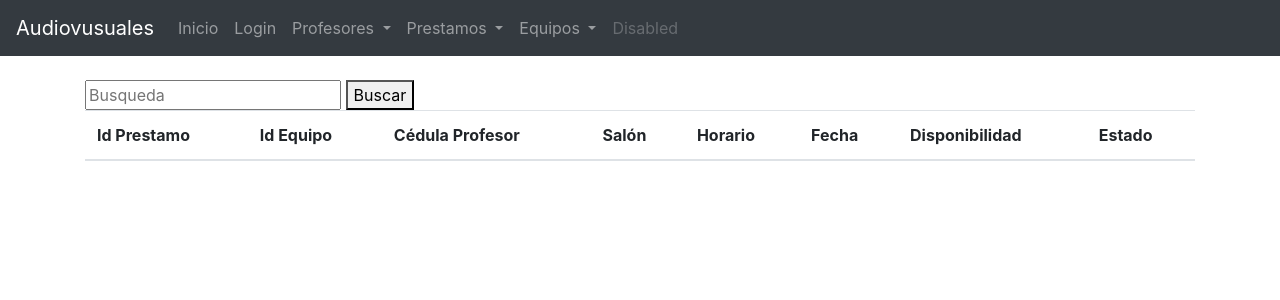
After one commit to santtury/ProyectoAudiovisuales, a Flask app: page /buscarPrestamos in a window 1280 px wide. The commit adds this page. Shown: the top 300 px of the page. Run offline with Flask 2, Linux system fonts and the light colour scheme; data that the repository does not hold is empty; parts of the project's set-up code (start-up, migrations or seed data) failed here and were passed over; some libraries are stand-ins or nearby versions.

Commit message:
Buscar Prestamo

```diff
--- a/app/static/App.py
+++ b/app/static/App.py
@@ -1,5 +1,5 @@
-from flask import Flask, render_template, request, redirect, url_for, flash,session
-from flask_mysqldb import MySQL,MySQLdb
+from flask import Flask, render_template, request, redirect, url_for, flash, session
+from flask_mysqldb import MySQL, MySQLdb
 from flask import Flask
 from datetime import datetime, date, time, timedelta
 import calendar
@@ -8,94 +8,96 @@ import os
 
 
 app = Flask(__name__)
-app.config['MYSQL_HOST']='localhost'
-app.config['MYSQL_USER']='root'
-app.config['MYSQL_PASSWORD']=''
-app.config['MYSQL_DB']='audiovisuales'
+app.config["MYSQL_HOST"] = "localhost"
+app.config["MYSQL_USER"] = "root"
+app.config["MYSQL_PASSWORD"] = ""
+app.config["MYSQL_DB"] = "audiovisuales"
 
 
 mysql = MySQL(app)
 
-app.secret_key = 'mysecretkey'
+app.secret_key = "mysecretkey"
 
-    #  if para comparar la fecha      if   fecha>=(data+3):
+#  if para comparar la fecha      if   fecha>=(data+3):
 
 
-@app.route('/')
+@app.route("/")
 def index():
     cur = mysql.connection.cursor()
-    cur.execute('SELECT * FROM profesores')
+    cur.execute("SELECT * FROM profesores")
     fecha = "14/10/2019"
-    day = (fecha[0]+fecha[1])
+    day = fecha[0] + fecha[1]
     dos = int(float(day))
-    uno = time.strftime('%d')
+    uno = time.strftime("%d")
     dia = int(float(uno))
-    dias = dia+3
-    if dos >= dias :
+    dias = dia + 3
+    if dos >= dias:
         print("DIAS HABILES:  ", dias)
         print("FECHA SOLICITUD:  ", dos)
     data = cur.fetchall()
-    return render_template('login.html', profesores = data)
+    return render_template("login.html", profesores=data)
 
-@app.route('/inicio')
+
+@app.route("/inicio")
 def inicio():
     cur = mysql.connection.cursor()
-    cur.execute('SELECT * FROM profesores')
+    cur.execute("SELECT * FROM profesores")
     data = cur.fetchall()
-    return render_template('registrarProfesores.html', profesores = data)
+    return render_template("registrarProfesores.html", profesores=data)
 
 
-@app.route('/inicioEquipos')
+@app.route("/inicioEquipos")
 def inicioEquipos():
     cur = mysql.connection.cursor()
-    cur.execute('SELECT * FROM equipos')
+    cur.execute("SELECT * FROM equipos")
     data = cur.fetchall()
-    return render_template('registrarEquipo.html', equipos = data)
+    return render_template("registrarEquipo.html", equipos=data)
 
 
-@app.route('/buscarEquipos')
+@app.route("/buscarEquipos")
 def buscarEquipos():
-    cur=mysql.connection.cursor()
-    cur.execute('SELECT * FROM equipos')
+    cur = mysql.connection.cursor()
+    cur.execute("SELECT * FROM equipos")
     data = cur.fetchall()
-    return render_template('buscarEquipo.html', equipos=data)
+    return render_template("buscarEquipo.html", equipos=data)
 
 
-
-@app.route('/seguimiento')
+@app.route("/seguimiento")
 def seguimiento():
     cur = mysql.connection.cursor()
-    cur.execute('SELECT * FROM seguimiento')
+    cur.execute("SELECT * FROM seguimiento")
     data = cur.fetchall()
-    return render_template('seguimientoProfesor.html', seguimientos = data)
+    return render_template("seguimientoProfesor.html", seguimientos=data)
 
-#-
 
-@app.route("/getTime", methods=['GET'])
+# -
+
+
+@app.route("/getTime", methods=["GET"])
 def getTime():
-    dia=time.strftime('%Y')
+    dia = time.strftime("%Y")
     print("DIAAAAA:  ", dia)
-    print("server time : ", time.strftime('%A %B, %d %Y %H:%M:%S'))
-    return render_template('registrar.html')
+    print("server time : ", time.strftime("%A %B, %d %Y %H:%M:%S"))
+    return render_template("registrar.html")
 
-@app.route('/login',methods=["GET","POST"])
+
+@app.route("/login", methods=["GET", "POST"])
 def login():
-    if request.method == 'POST':
-        email = request.form['email']
-        password = request.form['password']
+    if request.method == "POST":
+        email = request.form["email"]
+        password = request.form["password"]
 
         curl = mysql.connection.cursor(MySQLdb.cursors.DictCursor)
-        curl.execute("SELECT * FROM profesores WHERE email=%s",(email,))
+        curl.execute("SELECT * FROM profesores WHERE email=%s", (email,))
         user = curl.fetchone()
         print(str(password))
 
-
         curl.close()
         if len(user) > 0:
-            if str(user["contraseña"])==str(password):
+            if str(user["contraseña"]) == str(password):
 
-               # session['names'] = user['name']
-               # session['email'] = user['email']
+                # session['names'] = user['name']
+                # session['email'] = user['email']
                 return render_template("layoutProfesor.html")
             else:
                 return "Error password and email not match"
@@ -104,65 +106,72 @@ def login():
     else:
         return render_template("login.html")
 
+    return render_template("layoutAdmin.html")
 
-    return render_template('layoutAdmin.html')
 
-@app.route('/add_profesor',  methods=['POST'])
+@app.route("/add_profesor", methods=["POST"])
 def add_profesor():
-    if  request.method == 'POST':
-        nombre = request.form['Nombre']
-        apellido = request.form['Apellido']
-        cedula = request.form['Cedula']
-        email = request.form['Email']
-        programa = request.form['Programa']
-        contraseña = request.form['Contraseña']
+    if request.method == "POST":
+        nombre = request.form["Nombre"]
+        apellido = request.form["Apellido"]
+        cedula = request.form["Cedula"]
+        email = request.form["Email"]
+        programa = request.form["Programa"]
+        contraseña = request.form["Contraseña"]
 
         cur = mysql.connection.cursor()
-        cur.execute('INSERT INTO profesores (Nombre,Apellido,Cedula,Email,Programa,Contraseña) VALUES (%s, %s, %s,%s, %s, %s)',
-         (nombre,apellido,cedula,email,programa,contraseña))
+        cur.execute(
+            "INSERT INTO profesores (Nombre,Apellido,Cedula,Email,Programa,Contraseña) VALUES (%s, %s, %s,%s, %s, %s)",
+            (nombre, apellido, cedula, email, programa, contraseña),
+        )
         mysql.connection.commit()
-        flash('Profesor Agregado')
+        flash("Profesor Agregado")
 
-        return redirect(url_for('index'))
+        return redirect(url_for("index"))
 
 
-@app.route('/add_seguimiento',  methods=['POST'])
+@app.route("/add_seguimiento", methods=["POST"])
 def add_seguimiento():
-    if  request.method == 'POST':
-        idseguimiento = request.form['Idseguimiento']
-        profesor = request.form['Profesor']
-        prestamo = request.form['Prestamo']
-        calificacion = request.form['Calificacion']
+    if request.method == "POST":
+        idseguimiento = request.form["Idseguimiento"]
+        profesor = request.form["Profesor"]
+        prestamo = request.form["Prestamo"]
+        calificacion = request.form["Calificacion"]
 
         cur = mysql.connection.cursor()
-        cur.execute('INSERT INTO seguimiento (Idseguimiento,Profesor,Prestamo,Calificacion) VALUES (%s, %s, %s,%s)',
-         (idseguimiento,profesor,prestamo,calificacion))
+        cur.execute(
+            "INSERT INTO seguimiento (Idseguimiento,Profesor,Prestamo,Calificacion) VALUES (%s, %s, %s,%s)",
+            (idseguimiento, profesor, prestamo, calificacion),
+        )
         mysql.connection.commit()
-        flash('Seguimeitno Agregado')
+        flash("Seguimeitno Agregado")
 
-        return redirect(url_for('index'))
+        return redirect(url_for("index"))
 
 
-#-
+# -
 
-@app.route('/edit/<cedula>')
+
+@app.route("/edit/<cedula>")
 def get_contact(cedula):
-    cur= mysql.connection.cursor()
-    cur.execute('SELECT * FROM profesores WHERE cedula = %s',{cedula})
-    data=cur.fetchall()
+    cur = mysql.connection.cursor()
+    cur.execute("SELECT * FROM profesores WHERE cedula = %s", {cedula})
+    data = cur.fetchall()
     print(data)
-    return render_template('editar_profesor.html', profesor = data[0])
+    return render_template("editar_profesor.html", profesor=data[0])
 
-@app.route('/update/<string:cedula>', methods = ['POST'])
+
+@app.route("/update/<string:cedula>", methods=["POST"])
 def update_profesor(cedula):
-    if request.method == 'POST':
-         nombre = request.form['nombre']
-         apellido = request.form['apellido']
-         email = request.form['email']
-         programa = request.form['programa']
-         contraseña = request.form['contraseña']
-         cur = mysql.connection.cursor()
-         cur.execute("""
+    if request.method == "POST":
+        nombre = request.form["nombre"]
+        apellido = request.form["apellido"]
+        email = request.form["email"]
+        programa = request.form["programa"]
+        contraseña = request.form["contraseña"]
+        cur = mysql.connection.cursor()
+        cur.execute(
+            """
             UPDATE profesores
             SET nombre = %s,
                 apellido = %s,
@@ -171,157 +180,177 @@ def update_profesor(cedula):
                 contraseña = %s
 
             WHERE cedula = %s
-          """,(nombre, apellido,cedula,email,programa,contraseña))
-         cur.connection.commit()
-         flash('actualizado')
-         return redirect(url_for('index'))
+          """,
+            (nombre, apellido, cedula, email, programa, contraseña),
+        )
+        cur.connection.commit()
+        flash("actualizado")
+        return redirect(url_for("index"))
 
-@app.route('/delete/<string:cedula>')
+
+@app.route("/delete/<string:cedula>")
 def delete_profesor(cedula):
     cur = mysql.connection.cursor()
-    cur.execute('DELETE FROM profesores WHERE cedula=  %(Cedula)s', {'Cedula':cedula})
+    cur.execute("DELETE FROM profesores WHERE cedula=  %(Cedula)s", {"Cedula": cedula})
     mysql.connection.commit()
-    return redirect(url_for('index'))
+    return redirect(url_for("index"))
 
-@app.route('/Busqueda')
+
+@app.route("/Busqueda")
 def Busqueda():
 
-    return render_template('buscarprofesor.html')
+    return render_template("buscarprofesor.html")
 
 
-
-@app.route('/Buscar', methods = ['POST'])
+@app.route("/Buscar", methods=["POST"])
 def Buscar():
-    if request.method == 'POST':
-        busqueda = request.form['busqueda']
+    if request.method == "POST":
+        busqueda = request.form["busqueda"]
         cur = mysql.connection.cursor()
-        cur.execute("SELECT * FROM profesores WHERE cedula = %(cedula)s", {'cedula':busqueda})
+        cur.execute(
+            "SELECT * FROM profesores WHERE cedula = %(cedula)s", {"cedula": busqueda}
+        )
         data = cur.fetchall()
         print(data)
-        return render_template('buscarprofesor.html', profesores = data)
+        return render_template("buscarprofesor.html", profesores=data)
 
 
-
-@app.route('/BuscarEquipo', methods = ['POST'])
+@app.route("/BuscarEquipo", methods=["POST"])
 def BuscarEquipo():
-       if request.method == 'POST':
-        busquedaEquipo = request.form['busquedaEquipo']
+    if request.method == "POST":
+        busquedaEquipo = request.form["busquedaEquipo"]
         cur = mysql.connection.cursor()
-        cur.execute("SELECT * FROM equipos WHERE id = %(id)s", {'id':busquedaEquipo})
+        cur.execute("SELECT * FROM equipos WHERE id = %(id)s", {"id": busquedaEquipo})
         data = cur.fetchall()
         print(data)
-        return render_template('buscarEquipo.html', equipos = data)
+        return render_template("buscarEquipo.html", equipos=data)
 
 
-@app.route('/add_equipo',  methods=['POST'])
+@app.route("/add_equipo", methods=["POST"])
 def add_equipo():
-    if  request.method == 'POST':
+    if request.method == "POST":
 
-        nombre = request.form['nombre']
-        facultad = request.form['facultad']
-        estadoActual = request.form['estadoActual']
+        nombre = request.form["nombre"]
+        facultad = request.form["facultad"]
+        estadoActual = request.form["estadoActual"]
 
         cur = mysql.connection.cursor()
-        cur.execute('INSERT INTO equipos (nombre,facultad,estadoActual) VALUES (%s,%s, %s)',
-         (nombre,facultad,estadoActual))
+        cur.execute(
+            "INSERT INTO equipos (nombre,facultad,estadoActual) VALUES (%s,%s, %s)",
+            (nombre, facultad, estadoActual),
+        )
         mysql.connection.commit()
-        flash('Equipo Agregado')
+        flash("Equipo Agregado")
 
-        return redirect(url_for('inicioEquipos'))
-
-@app.route('/deleteEquipo/<string:id>')
-def delete_equipo(id):
-    cur=mysql.connection.cursor()
-    cur.execute('DELETE FROM equipos WHERE id= {0}'.format(id))
-    mysql.connection.commit()
-    flash('Equipo eliminado')
-    return redirect(url_for('inicioEquipos'))
+        return redirect(url_for("inicioEquipos"))
 
 
-@app.route('/editarEquipo/<id>')
+@app.route("/deleteEquipo/<string:id>")
+def delete_equipo(id):
+    cur = mysql.connection.cursor()
+    cur.execute("DELETE FROM equipos WHERE id= {0}".format(id))
+    mysql.connection.commit()
+    flash("Equipo eliminado")
+    return redirect(url_for("inicioEquipos"))
+
+
+@app.route("/editarEquipo/<id>")
 def editar_equipo(id):
-    cur=mysql.connection.cursor()
-    cur.execute('SELECT * FROM equipos WHERE id= %s', (id))
-    data=cur.fetchall()
-    return render_template('editarEquipo.html', equipo=data[0])
+    cur = mysql.connection.cursor()
+    cur.execute("SELECT * FROM equipos WHERE id= %s", (id))
+    data = cur.fetchall()
+    return render_template("editarEquipo.html", equipo=data[0])
 
-@app.route('/updateEquipo/<id>', methods=['POST'])
+
+@app.route("/updateEquipo/<id>", methods=["POST"])
 def updateEquipo(id):
-  if request.method == 'POST':
-      nombre = request.form['nombre']
-      facultad = request.form['facultad']
-      estadoActual = request.form['estadoActual']
-      cur = mysql.connection.cursor()
-      cur.execute("""
+    if request.method == "POST":
+        nombre = request.form["nombre"]
+        facultad = request.form["facultad"]
+        estadoActual = request.form["estadoActual"]
+        cur = mysql.connection.cursor()
+        cur.execute(
+            """
         UPDATE equipos
         SET nombre = %s,
           facultad = %s,
           estadoActual = %s
           WHERE id = %s
-      """, (nombre, facultad, estadoActual, id))
-      mysql.connection.commit()
-      flash('equipo actualizado satisfactoriamente')
-      return redirect(url_for('inicioEquipos'))
+      """,
+            (nombre, facultad, estadoActual, id),
+        )
+        mysql.connection.commit()
+        flash("equipo actualizado satisfactoriamente")
+        return redirect(url_for("inicioEquipos"))
 
-#--------------------------------START Prestamos--------------------------------
 
-@app.route('/prestamos')
+# --------------------------------START Prestamos--------------------------------
+
+
+@app.route("/prestamos")
 def prestamos():
     cur = mysql.connection.cursor()
-    cur.execute('SELECT * FROM prestamos')
+    cur.execute("SELECT * FROM prestamos")
     data = cur.fetchall()
-    return render_template('registrarPrestamo.html', prestamos = data)
+    return render_template("registrarPrestamo.html", prestamos=data)
 
-@app.route('/add_prestamo',  methods=['POST'])
+
+@app.route("/add_prestamo", methods=["POST"])
 def add_prestamo():
 
-    if  request.method == 'POST':
+    if request.method == "POST":
 
-        #idPrestamo = request.form['idPrestamo']
-        idEquipo = request.form['idEquipo']
-        cedulaProfesor = request.form['cedulaProfesor']
-        salon = request.form['salon']
-        horario = request.form['horario']
-        fecha = request.form['fecha']
-        disponibilidad = request.form['disponibilidad']
-        #estado = request.form['estado']
+        # idPrestamo = request.form['idPrestamo']
+        idEquipo = request.form["idEquipo"]
+        cedulaProfesor = request.form["cedulaProfesor"]
+        salon = request.form["salon"]
+        horario = request.form["horario"]
+        fecha = request.form["fecha"]
+        disponibilidad = request.form["disponibilidad"]
+        # estado = request.form['estado']
 
         cur = mysql.connection.cursor()
-        cur.execute('INSERT INTO prestamos (idEquipo,cedulaProfesor,salon,horario,fecha,disponibilidad) VALUES (%s, %s, %s, %s, %s, %s)',
-         (idEquipo,cedulaProfesor,salon,horario,fecha,disponibilidad))
+        cur.execute(
+            "INSERT INTO prestamos (idEquipo,cedulaProfesor,salon,horario,fecha,disponibilidad) VALUES (%s, %s, %s, %s, %s, %s)",
+            (idEquipo, cedulaProfesor, salon, horario, fecha, disponibilidad),
+        )
         mysql.connection.commit()
-        flash('Prestamo Agregado')
+        flash("Prestamo Agregado")
 
-        return redirect(url_for('prestamos'))
-
-@app.route('/deletePrestamo/<string:id>')
-def delete_prestamo(id):
-    cur=mysql.connection.cursor()
-    cur.execute('DELETE FROM prestamos WHERE idPrestamo= {0}'.format(id))
-    mysql.connection.commit()
-    flash('Prestamo eliminado :.v')
-    return redirect(url_for('prestamos'))
+        return redirect(url_for("prestamos"))
 
 
-@app.route('/editarPrestamo/<id>')
+@app.route("/deletePrestamo/<string:id>")
+def delete_prestamo(id):
+    cur = mysql.connection.cursor()
+    cur.execute("DELETE FROM prestamos WHERE idPrestamo= {0}".format(id))
+    mysql.connection.commit()
+    flash("Prestamo eliminado :.v")
+    return redirect(url_for("prestamos"))
+
+
+@app.route("/editarPrestamo/<id>")
 def editar_prestamo(id):
-    cur=mysql.connection.cursor()
-    cur.execute('SELECT * FROM prestamos WHERE idPrestamo=%s', (id))
-    data=cur.fetchall()
-    return render_template('editarPrestamo.html', prestamo=data[0])
+    cur = mysql.connection.cursor()
+    cur.execute("SELECT * FROM prestamos WHERE idPrestamo=%s", (id))
+    data = cur.fetchall()
+    return render_template("editarPrestamo.html", prestamo=data[0])
 
-@app.route('/updatePrestamo/<id>', methods=['POST'])
+
+@app.route("/updatePrestamo/<id>", methods=["POST"])
 def update_prestamo(id):
-     if request.method == 'POST':
-         idEquipo = request.form['idEquipo']
-         cedulaProfesor = request.form['cedulaProfesor']
-         salon = request.form['salon']
-         horario = request.form['horario']
-         fecha = request.form['fecha']
-         disponibilidad = request.form['disponibilidad']
+    if request.method == "POST":
+        idEquipo = request.form["idEquipo"]
+        cedulaProfesor = request.form["cedulaProfesor"]
+        salon = request.form["salon"]
+        horario = request.form["horario"]
+        fecha = request.form["fecha"]
+        disponibilidad = request.form["disponibilidad"]
+        estado = request.form["estado"]
 
-         cur = mysql.connection.cursor()
-         cur.execute("""
+        cur = mysql.connection.cursor()
+        cur.execute(
+            """
             UPDATE prestamos
             SET idEquipo = %s,
                 cedulaProfesor = %s,
@@ -329,14 +358,49 @@ def update_prestamo(id):
                 horario = %s,
                 fecha = %s
                 disponibilidad = %s
+                estado = %s
 
             WHERE idPrestamo = %s
-          """,(idEquipo, cedulaProfesor, salon, horario, fecha, disponibilidad, id))
-         cur.connection.commit()
-         flash('Prestamo actualizado :d')
-         return redirect(url_for('prestamos'))
+          """,
+            (
+                idEquipo,
+                cedulaProfesor,
+                salon,
+                horario,
+                fecha,
+                disponibilidad,
+                estado,
+                id,
+            ),
+        )
+        cur.connection.commit()
+        flash("Prestamo actualizado :d")
+        return redirect(url_for("prestamos"))
 
-#--------------------------------END Prestamos--------------------------------
 
-if __name__== "__main__":
-    app.run(port =3000, debug = True)
+@app.route("/buscarPrestamos")
+def buscarPrestamo():
+    cur = mysql.connection.cursor()
+    cur.execute("SELECT * FROM prestamos")
+    data = cur.fetchall()
+    return render_template("buscarPrestamo.html", prestamos=data)
+
+
+@app.route("/BuscarPrestamo", methods=["POST"])
+def BuscarPrestamo():
+    if request.method == "POST":
+        busquedaPrestamo = request.form["busquedaPrestamo"]
+        cur = mysql.connection.cursor()
+        cur.execute(
+            "SELECT * FROM prestamos WHERE idPrestamo = %(idPrestamo)s",
+            {"idPrestamo": busquedaPrestamo},
+        )
+        data = cur.fetchall()
+        print(data)
+        return render_template("buscarPrestamo.html", prestamos=data)
+
+
+# --------------------------------END Prestamos--------------------------------
+
+if __name__ == "__main__":
+    app.run(port=3000, debug=True)
--- /dev/null
+++ b/app/static/templates/buscarPrestamo.html
@@ -0,0 +1,51 @@
+{% extends 'nuevoLayout.html' %}
+
+{% block title %} BuscarPrestamo {% endblock %}
+
+
+{% block body %}
+
+<br>
+<form action="/BuscarPrestamo" method="POST">
+    <input type="text" name="busquedaPrestamo" placeholder="Busqueda">
+    <button type="submit">Buscar</button>
+</form>
+
+<table class="table table-striped">
+    <thead>
+        <tr>
+            <th scope="col">Id Prestamo</th>
+            <th scope="col">Id Equipo</th>
+            <th scope="col">Cédula Profesor</th>
+            <th scope="col">Salón</th>
+            <th scope="col">Horario</th>
+            <th scope="col">Fecha</th>
+            <th scope="col">Disponibilidad</th>
+            <th scope="col">Estado</th>
+
+        </tr>
+    </thead>
+    <tbody>
+
+        {% for prestamo in prestamos  %}
+        <tr>
+            <th scope="row">{{prestamo.0}}</th>
+            <td>{{prestamo.1}}</td>
+            <td>{{prestamo.2}}</td>
+            <td>{{prestamo.3}}</td>
+            <td>{{prestamo.4}}</td>
+            <td>{{prestamo.5}}</td>
+            <td>{{prestamo.6}}</td>
+            <td>{{prestamo.7}}</td>
+
+            <td>
+                <a href="/editarPrestamo/{{prestamo.0}}">Editar</a>
+                <a href="/deletePrestamo/{{prestamo.0}}">Eliminar</a>
+        </td>
+
+        </tr>
+        {% endfor %}
+    </tbody>
+</table>
+
+{% endblock %}
--- a/app/static/templates/editarPrestamo.html
+++ b/app/static/templates/editarPrestamo.html
@@ -6,6 +6,7 @@
     <input type="text" name="horario" placeholder="horario" value="{{prestamo.4}}">
     <input type="text" name="fecha" placeholder="fecha" value="{{prestamo.5}}">
     <input type="text" name="disponibilidad" placeholder="disponibilidad" value="{{prestamo.6}}">
+    <input type="text" name="estado" placeholder="estado" value="{{prestamo.7}}">
 
     <button type="submit" class="btn btn-outline-secondary">Editar</button>
 </form>
--- a/app/static/templates/nuevoLayout.html
+++ b/app/static/templates/nuevoLayout.html
@@ -49,7 +49,7 @@
                     </a>
                     <div class="dropdown-menu" aria-labelledby="navbarDropdown">
                         <a class="dropdown-item" href="/prestamos">Registro de Prestamos</a>
-                        <a class="dropdown-item" href="/Busqueda">Búsqueda de Prestamos</a>
+                        <a class="dropdown-item" href="/buscarPrestamos">Búsqueda de Prestamos</a>
                         <div class="dropdown-divider"></div>
                         <a class="dropdown-item" href="/seguimiento">Algo para después</a>
                     </div>
```
